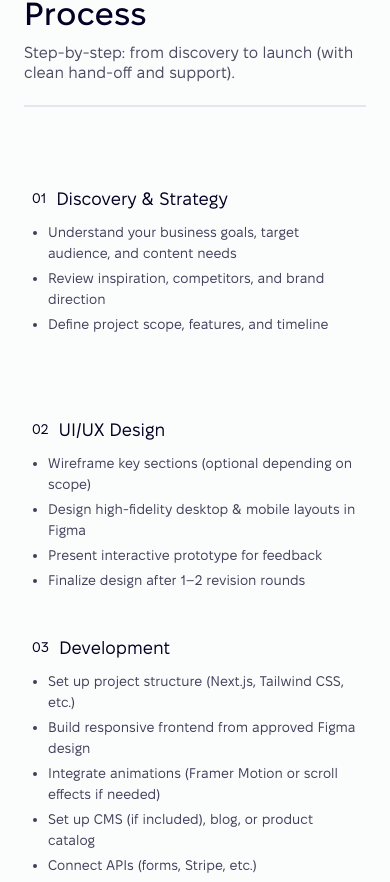
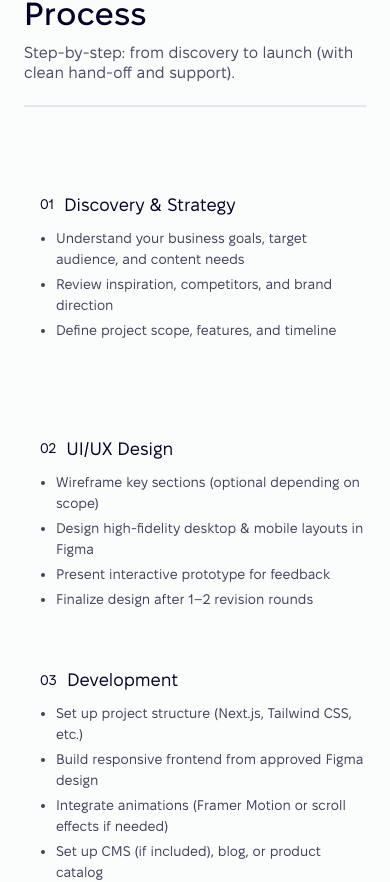
Before and after one commit to oastra/olhachernysh-dev-ts, a Next.js app: page / in a window 390 px wide. Shown: the part 6654-7536 px from the top of the page. Built offline with nearby package versions, Linux system fonts and the light colour scheme; a web font is replaced by a local one.

Commit message:
fix(process-mobile): center snake and steps and reduce width to 94% for safe mobile padding

```diff
--- a/src/app/components/process/ProcessMobile.tsx
+++ b/src/app/components/process/ProcessMobile.tsx
@@ -6,13 +6,12 @@ import { processSteps } from '@/data/processSteps';
 
 const SECTION_HEIGHT = 258;
 const SVG_VIEWBOX_HEIGHT = 1669;
-const SVG_VIEWBOX_WIDTH = 360;
+const SVG_VIEWBOX_WIDTH = 330;
 
 const SCALE_FACTOR = (SECTION_HEIGHT * 6) / SVG_VIEWBOX_HEIGHT;
 const CONTAINER_HEIGHT = SVG_VIEWBOX_HEIGHT * SCALE_FACTOR;
 const CONTAINER_WIDTH = SVG_VIEWBOX_WIDTH;
 
-// Figma positions
 const sectionPositions = [
   { top: 11.5, bottom: 266.249 },
   { top: 286.249, bottom: 544.079 },
@@ -25,32 +24,32 @@ const sectionPositions = [
 export default function ProcessMobile() {
   return (
     <div className="md:hidden w-full">
-      {/* outer padding = space from viewport + sticky header */}
       <div
-        className="relative mx-auto w-full px-4" // 👈 left/right space from viewport
+        className="relative mx-auto w-full"
         style={{
           maxWidth: `${CONTAINER_WIDTH}px`,
           aspectRatio: `${CONTAINER_WIDTH} / ${CONTAINER_HEIGHT}`,
-          paddingTop: '4.75rem',
-          paddingBottom: '4rem',
+          paddingTop: '4.5rem',
+          paddingBottom: '3.5rem',
         }}
       >
-        {/* SNAKE */}
-        <div
-          className="absolute inset-y-0 left-2 right-2 w-auto h-full" // 👈 inset-x, not 0
-        >
+        {/* SNAKE (scaled inwards) */}
+        <div className="absolute inset-0 flex items-stretch justify-center pointer-events-none">
+          <div className="w-[94%] h-full">
             <SnakeOverlay
               viewBox={`0 0 ${SVG_VIEWBOX_WIDTH} ${SVG_VIEWBOX_HEIGHT}`}
-            d="M20 1.5H360C365.523 1.5 370 5.97715 370 11.5V266.249C370 271.772 365.523 276.249 360 276.249H30C24.4772 276.249 20 280.726 20 286.249V544.079C20 549.602 24.4772 554.079 30 554.079H360C365.523 554.079 370 558.556 370 564.079V837.309C370 842.832 365.523 847.309 360 847.309H30C24.4772 847.309 20 851.786 20 857.309V1075C20 1080.52 24.4772 1085 30 1085H360C365.523 1085 370 1089.48 370 1095V1319.5C370 1325.02 365.523 1329.5 360 1329.5H30C24.4772 1329.5 20 1333.98 20 1339.5V1520.5C20 1526.02 24.4772 1530.5 30 1530.5H190C195.523 1530.5 200 1534.98 200 1540.5V1667"
+              d="M1.5 1.5H318.5C324.023 1.5 328.5 5.97715 328.5 11.5V266.249C328.5 271.772 324.023 276.249 318.5 276.249H11.5C5.97716 276.249 1.5 280.726 1.5 286.249V544.079C1.5 549.602 5.97715 554.079 11.5 554.079H318.5C324.023 554.079 328.5 558.556 328.5 564.079V837.309C328.5 842.832 324.023 847.309 318.5 847.309H11.5C5.97716 847.309 1.5 851.786 1.5 857.309V1075C1.5 1080.52 5.97715 1085 11.5 1085L318.5 1085C324.023 1085 328.5 1089.48 328.5 1095V1319.5C328.5 1325.02 324.023 1329.5 318.5 1329.5L11.5 1329.5C5.97716 1329.5 1.5 1333.98 1.5 1339.5V1520.5C1.5 1526.02 5.97715 1530.5 11.5 1530.5L171.713 1530.5C177.236 1530.5 181.713 1534.98 181.713 1540.5V1667"
               strokeWidth={3}
               animationDuration={3.5}
               animationDelay={0.2}
               forceOnMount
             />
           </div>
+        </div>
 
-        {/* CONTENT */}
-        <div className="absolute inset-y-0 left-2 right-2 w-auto h-full">
+        {/* CONTENT (same width as snake) */}
+        <div className="absolute inset-0 flex items-stretch justify-center">
+          <div className="w-[94%] h-full">
             {processSteps.map((step, index) => {
               const section = sectionPositions[index];
               const topPercent = (section.top / SVG_VIEWBOX_HEIGHT) * 100;
@@ -80,5 +79,6 @@ export default function ProcessMobile() {
           </div>
         </div>
       </div>
+    </div>
   );
 }
```
Lines whose indentation alone changed are shown as unchanged.
